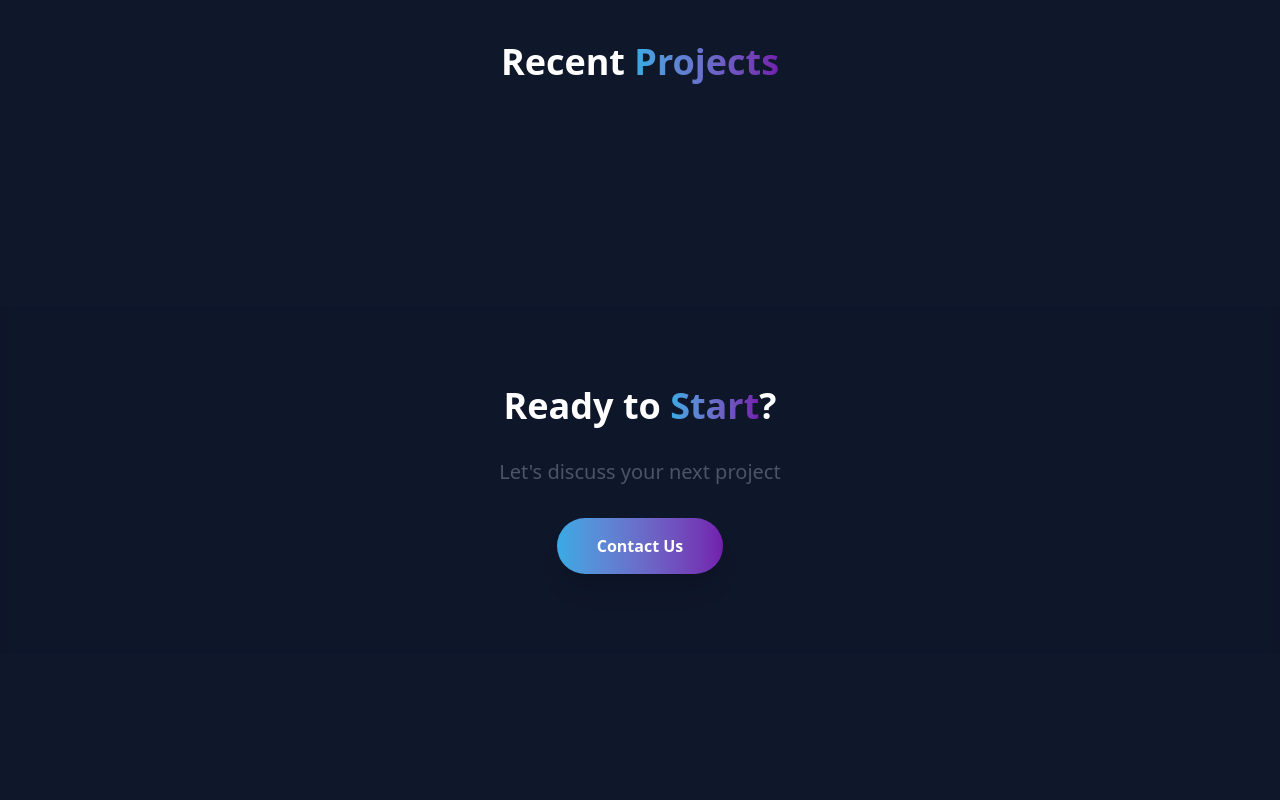
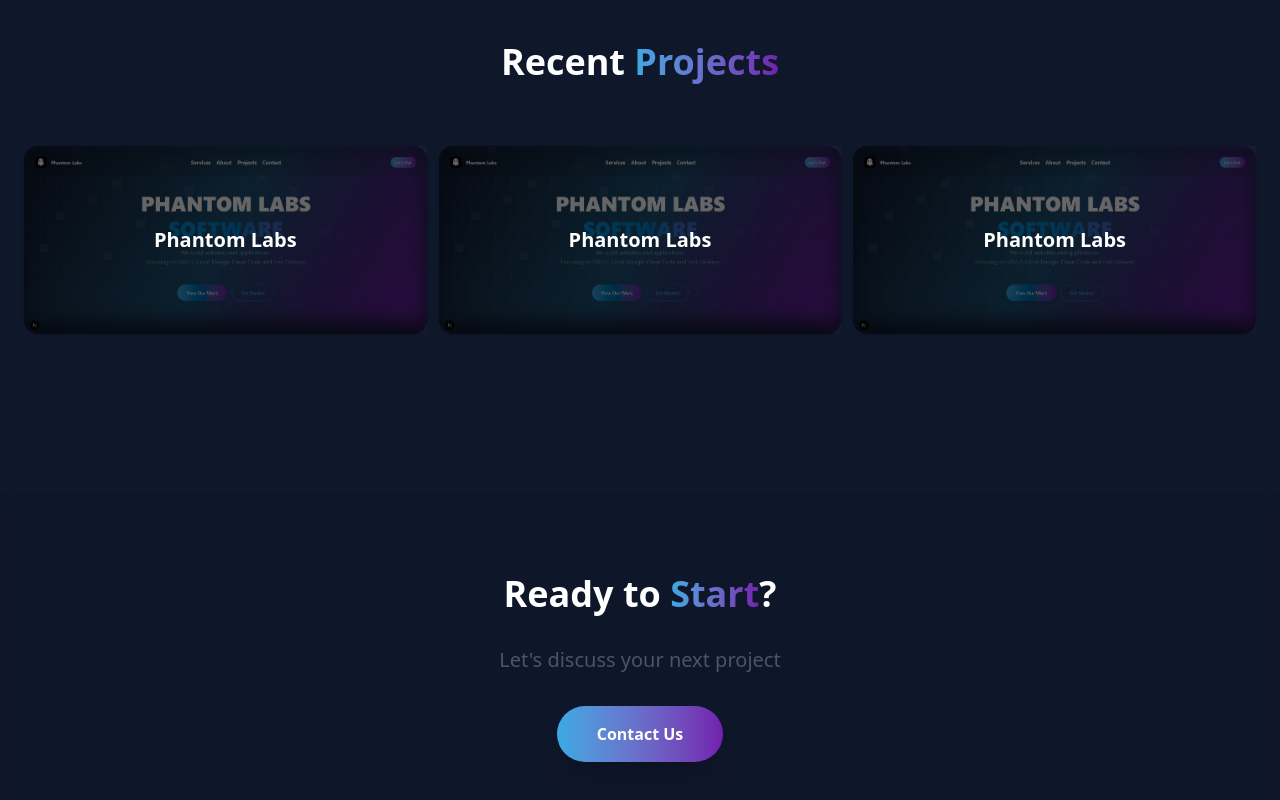
Before and after one commit to hakenshi/phantom-labs-software, a Next.js app: page / in a window 1280 px wide. Shown: the part 2074-2874 px from the top of the page. Before the commit the page ends 2728 px from the top, so only its background shows below. Built offline with nearby package versions, Linux system fonts and the light colour scheme.

Commit message:
Add AboutSection and PortfolioSection updates: enhance text styling, implement PortfolioCard component, and adjust header links

```diff
--- a/components/sections/AboutSection.tsx
+++ b/components/sections/AboutSection.tsx
@@ -7,7 +7,7 @@ export default function AboutSection({id} : {id?: string}) {
         About <span className="bg-gradient-to-r from-primary to-secondary text-transparent bg-clip-text"> Us</span>
       </h3>
       <div className="grid md:grid-cols-3 gap-8">
-        <div className="text-gray-500 text-lg space-y-4">
+        <div className="text-gray-500 text-lg space-y-4 ">
           <p>
             We're a freelance agency that builds modern websites, web applications and mobile applications for startups, small businesses and enterprises.
           </p>
--- a/components/sections/PortfolioSection.tsx
+++ b/components/sections/PortfolioSection.tsx
@@ -1,4 +1,5 @@
-
+import PortfólioCard from "../ui/PortfolioCard"
+import image from "../../public/project.png";
 
 
 interface PortfolioSectionProps {
@@ -6,14 +7,22 @@ interface PortfolioSectionProps {
 }
 
 
-export default function PortfolioSection({id} : PortfolioSectionProps) {
+export default function PortfolioSection({ id }: PortfolioSectionProps) {
   return (
     <section id={id} className="relative z-10 py-20">
       <div className="container mx-auto px-6">
         <h3 className="text-4xl font-bold text-center mb-16 text-white">
           Recent <span className="bg-gradient-to-r from-primary to-secondary text-transparent bg-clip-text">Projects</span>
         </h3>
-
+        <div className="grid lg:grid-cols-3 md:grid-cols-2 gap-3 grid-cols-1 place-items-center">
+          {Array.from({ length: 3 }).map((_, index) =>
+            <PortfólioCard
+              key={index}
+              title="Phantom Labs"
+              image={image}
+              date={new Date().toLocaleDateString("pt-br")}
+            />)}
+        </div>
       </div>
     </section>
   )
--- /dev/null
+++ b/components/ui/PortfolioCard.tsx
@@ -0,0 +1,34 @@
+import Image, { StaticImageData } from "next/image";
+import { Card, CardContent, CardFooter, CardHeader } from "./card";
+import { Button } from "./button";
+
+interface PortfólioCardProps {
+    image: StaticImageData
+    title: string
+    date : string
+}
+
+
+export default function PortfólioCard({ image, title, date }: PortfólioCardProps) {
+
+    return (
+        <Card className=" bg-black m-h-[380px] cursor-pointer p-0 border-none
+        transition-all duration-500 relative z-10 hover:z-20 hover:scale-115
+        hover:[&>img]:opacity-100 hover hover:[&_.content]:opacity-0 hover:[&_.footer]:opacity-100 hover:[&_.footer]:top-[102.5%]  ">
+            <Image
+                    className="w-full h-full  opacity-40 hover:opacity-100"
+                    src={image}
+                    alt="" />
+            <CardContent className="content absolute top-1/2 left-1/2 -translate-x-1/2 -translate-y-1/2 ">
+                <span className="text-xl text-white font-bold">{title}</span>
+            </CardContent>
+
+            <CardFooter className="footer absolute flex items-center justify-between gap-3 w-full bg-gray-800
+            rounded-b-md px-4 py-1 top-1/2 opacity-0 transition-all duration-300 ">
+                <p className=" text-white text-sm">{date}</p>
+                <Button variant="gradient" >See More</Button>
+            </CardFooter>
+
+        </Card>
+    )
+}
--- a/components/ui/header.tsx
+++ b/components/ui/header.tsx
@@ -20,8 +20,8 @@ export default function Header() {
                 </Link>
                 <div className="hidden md:flex gap-5">
                     <Link className="text-lg hover:scale-105 transition-transform ease-in duration-100" href={"#services"}>Services</Link>
-                    <Link className="text-lg hover:scale-105 transition-transform ease-in duration-100" href={"#about"}>About</Link>
-                    <Link className="text-lg hover:scale-105 transition-transform ease-in duration-100" href={"#projects"}>Projects</Link>
+                    <Link className="text-lg hover:scale-105 transition-transform ease-in duration-100" href={"#about-us"}>About</Link>
+                    <Link className="text-lg hover:scale-105 transition-transform ease-in duration-100" href={"#portfolio"}>Projects</Link>
                     <Link className="text-lg hover:scale-105 transition-transform ease-in duration-100" href={"#contact"}>Contact</Link>
                 </div>
                 <Button className="rounded-full button-effect hidden md:flex" variant="gradient">
@@ -32,7 +32,7 @@ export default function Header() {
                         <X className="cursor-pointer" onClick={() => setOpen(!open)} />}
                 </div>
             </nav>
-            <MobileNavigator open={open} setOpen={setOpen} />
+            <MobileNavigator open={open} />
         </header>
     )
 }
--- a/components/ui/mobile-navigator.tsx
+++ b/components/ui/mobile-navigator.tsx
@@ -3,21 +3,20 @@ import { Button } from "./button"
 
 interface MobileNavigatorProps {
     open : boolean
-    setOpen : (open: boolean) => void
 }
 
-export default function MobileNavigator ({open, setOpen}  : MobileNavigatorProps ) {
+export default function MobileNavigator ({open}  : MobileNavigatorProps ) {
 
     return (
          <div className={`md:hidden overflow-hidden transition-all duration-300 ease-in-out ${
                 open ? 'max-h-96 opacity-100' : 'max-h-0 opacity-0'
             }`}>
                 <div className="flex flex-col items-center gap-4 mt-4 pb-4">
-                    <a className="text-lg hover:scale-105 transition-transform ease-in duration-100" href={"#about-us"} onClick={() => setOpen(false)}>About us</a>
-                    <a className="text-lg hover:scale-105 transition-transform ease-in duration-100" href={"#portfolio"} onClick={() => setOpen(false)}>Projects</a>
-                    <a className="text-lg hover:scale-105 transition-transform ease-in duration-100" href={"#services"} onClick={() => setOpen(false)}>Services</a>
-                    <a className="text-lg hover:scale-105 transition-transform ease-in duration-100" href={"#contact"} onClick={() => setOpen(false)}>Contact</a>
-                    <Button className="rounded-full button-effect" variant="gradient" onClick={() => setOpen(false)}>
+                    <a className="text-lg hover:scale-105 transition-transform ease-in duration-100" href={"#about-us"} >About us</a>
+                    <a className="text-lg hover:scale-105 transition-transform ease-in duration-100" href={"#portfolio"} >Projects</a>
+                    <a className="text-lg hover:scale-105 transition-transform ease-in duration-100" href={"#services"} >Services</a>
+                    <a className="text-lg hover:scale-105 transition-transform ease-in duration-100" href={"#contact"} >Contact</a>
+                    <Button className="rounded-full button-effect" variant="gradient">
                         <span className="relative z-10">Let's chat</span>
                     </Button>
                 </div>
```
Also changed, not shown: public/project.png (added).
